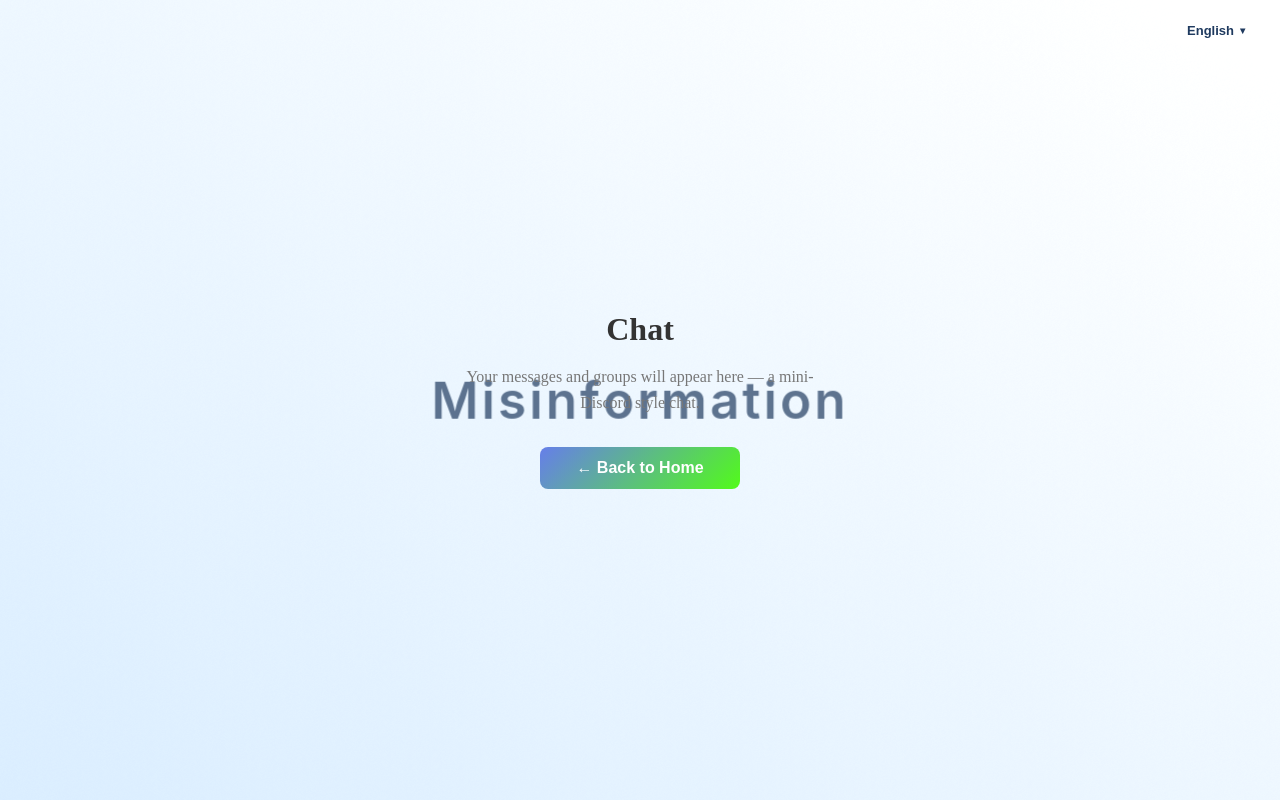
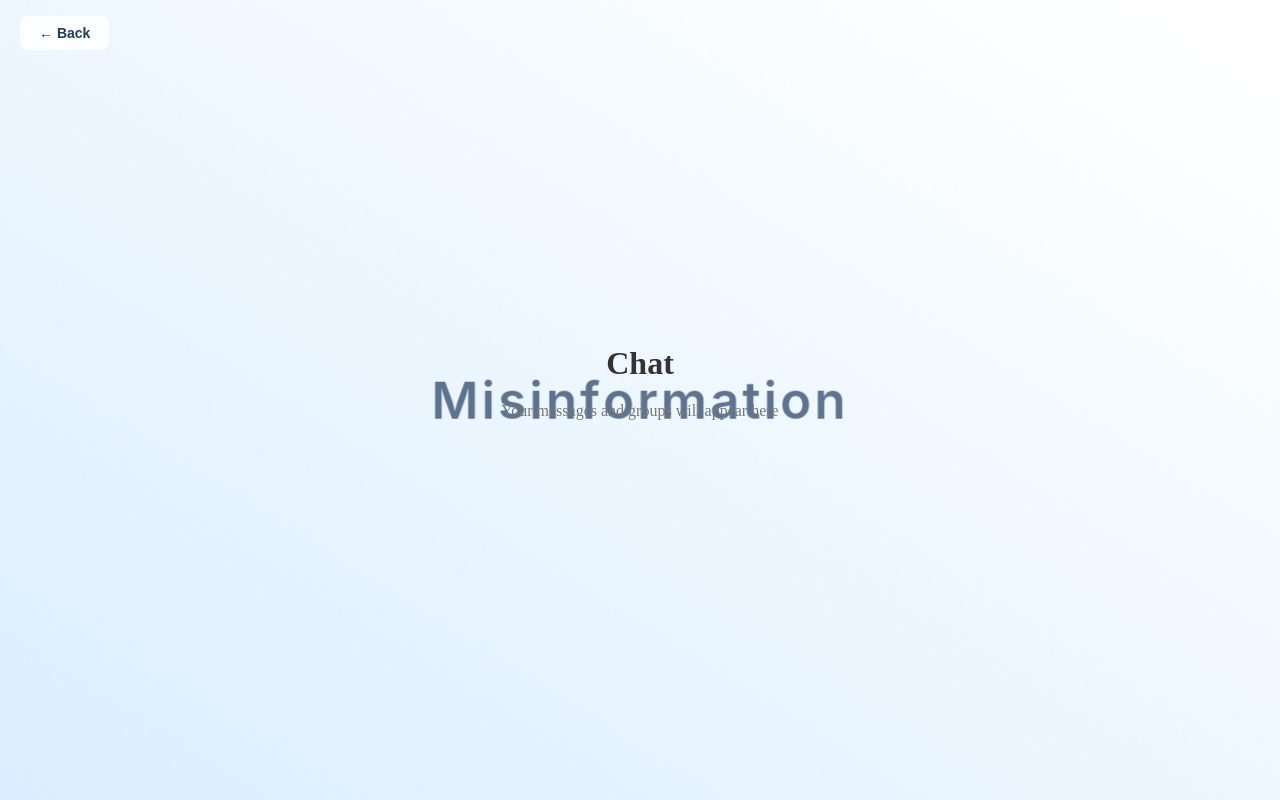
Before and after one commit to JOE-stuck-in-A-for-loop/BoxxWeb, a React (Vite) app in the folder Frontend/: page /chat in a window 1280 px wide. Built offline with nearby package versions, Linux system fonts and the light colour scheme.

Commit message:
Enhance language switcher functionality: add location-based visibility; update chat placeholder text in English and Chinese; modify back button styles for improved UI consistency across pages.

```diff
--- a/Frontend/src/langSwitcher.jsx
+++ b/Frontend/src/langSwitcher.jsx
@@ -1,4 +1,5 @@
 import { useState, useRef, useEffect } from 'react';
+import { useLocation } from 'react-router-dom';
 import { useI18n } from './i18n';
 import './langSwitcher.css';
 
@@ -11,6 +12,7 @@ function LangSwitcher() {
   const { locale, setLocale } = useI18n();
   const [open, setOpen] = useState(false);
   const menuRef = useRef(null);
+  const location = useLocation();
 
   // Close dropdown when clicking outside
   useEffect(() => {
@@ -24,6 +26,9 @@ function LangSwitcher() {
     }
     return () => document.removeEventListener('mousedown', handleClick);
   }, [open]);
+
+  // Hide on sub-pages (any page except "/") — must be after all hooks
+  if (location.pathname !== '/') return null;
 
   const current = LANGUAGES.find((l) => l.code === locale) || LANGUAGES[1];
 
--- a/Frontend/src/locals/en.json
+++ b/Frontend/src/locals/en.json
@@ -62,7 +62,7 @@
     },
     "chat": {
       "title": "Chat",
-      "placeholder": "Your messages and groups will appear here — a mini-Discord style chat."
+      "placeholder": "Your messages and groups will appear here "
     },
     "justify": {
       "title": "Justify",
--- a/Frontend/src/locals/zh.json
+++ b/Frontend/src/locals/zh.json
@@ -62,7 +62,7 @@
     },
     "chat": {
       "title": "Chat",
-      "placeholder": "你的消息和群组将在这里显示 — 类似 Discord 的聊天功能。"
+      "placeholder": "你的消息和群组将在这里显示 "
     },
     "justify": {
       "title": "Justify",
--- a/Frontend/src/pages/ChatPage.jsx
+++ b/Frontend/src/pages/ChatPage.jsx
@@ -11,7 +11,7 @@ function ChatPage() {
             <div className="page-card">
                 <h1>{t('pages.chat.title')}</h1>
                 <p className="page-placeholder">{t('pages.chat.placeholder')}</p>
-                <button className="back-btn" onClick={() => do_navigate('/')}>{t('pages.back')}</button>
+                <button className="back-btn" onClick={() => do_navigate('/')}></button>
             </div>
         </div>
     );
--- a/Frontend/src/pages/ExplorePage.jsx
+++ b/Frontend/src/pages/ExplorePage.jsx
@@ -11,7 +11,7 @@ function ExplorePage() {
             <div className="page-card">
                 <h1>{t('pages.explore.title')}</h1>
                 <p className="page-placeholder">{t('pages.explore.placeholder')}</p>
-                <button className="back-btn" onClick={() => do_navigate('/')}>{t('pages.back')}</button>
+                <button className="back-btn" onClick={() => do_navigate('/')}></button>
             </div>
         </div>
     );
--- a/Frontend/src/pages/FeedPage.jsx
+++ b/Frontend/src/pages/FeedPage.jsx
@@ -11,7 +11,7 @@ function FeedPage() {
             <div className="page-card">
                 <h1>{t('pages.feed.title')}</h1>
                 <p className="page-placeholder">{t('pages.feed.placeholder')}</p>
-                <button className="back-btn" onClick={() => do_navigate('/')}>{t('pages.back')}</button>
+                <button className="back-btn" onClick={() => do_navigate('/')}></button>
             </div>
         </div>
     );
--- a/Frontend/src/pages/JustifyPage.jsx
+++ b/Frontend/src/pages/JustifyPage.jsx
@@ -11,7 +11,7 @@ function JustifyPage() {
             <div className="page-card">
                 <h1>{t('pages.justify.title')}</h1>
                 <p className="page-placeholder">{t('pages.justify.placeholder')}</p>
-                <button className="back-btn" onClick={() => do_navigate('/')}>{t('pages.back')}</button>
+                <button className="back-btn" onClick={() => do_navigate('/')}></button>
             </div>
         </div>
     );
--- a/Frontend/src/pages/pages.css
+++ b/Frontend/src/pages/pages.css
@@ -4,6 +4,39 @@
     align-items: center;
     min-height: 100vh;
     padding: 20px;
+    position: relative;
+}
+
+.back-btn {
+    position: fixed;
+    top: 16px;
+    left: 20px;
+    z-index: 99;
+    padding: 8px 18px;
+    border: 1px solid transparent;
+    border-radius: 8px;
+    font-size: 14px;
+    font-weight: 600;
+    cursor: pointer;
+    background: rgba(255, 255, 255, 0.85);
+    backdrop-filter: blur(4px);
+    color: #1F3A5F;
+    transition: all 0.2s;
+    min-width: 70px;
+    text-align: center;
+}
+
+.back-btn::before {
+    content: "← Back";
+}
+
+.back-btn:hover {
+    border-color: rgba(31, 58, 95, 0.2);
+    background: rgba(255, 255, 255, 0.95);
+}
+
+.back-btn:hover::before {
+    content: "Boxx";
 }
 
 .page-card {
@@ -26,18 +59,3 @@
     color: #777;
     line-height: 1.6;
 }
-
-.back-btn {
-    padding: 12px 36px;
-    border: none;
-    border-radius: 8px;
-    font-size: 16px;
-    font-weight: 600;
-    cursor: pointer;
-    background: linear-gradient(135deg, #667eea, #52fb1a);
-    color: #fff;
-    transition: opacity 0.2s;
-}
-.back-btn:hover {
-    opacity: 0.85;
-}
```
